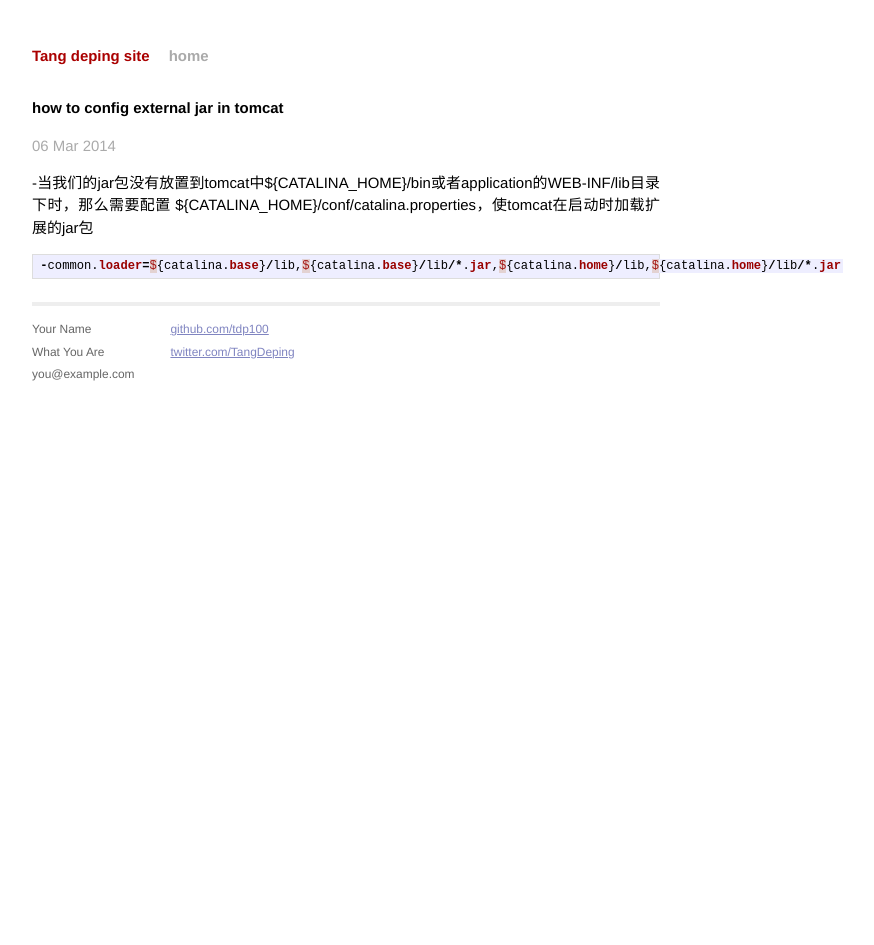
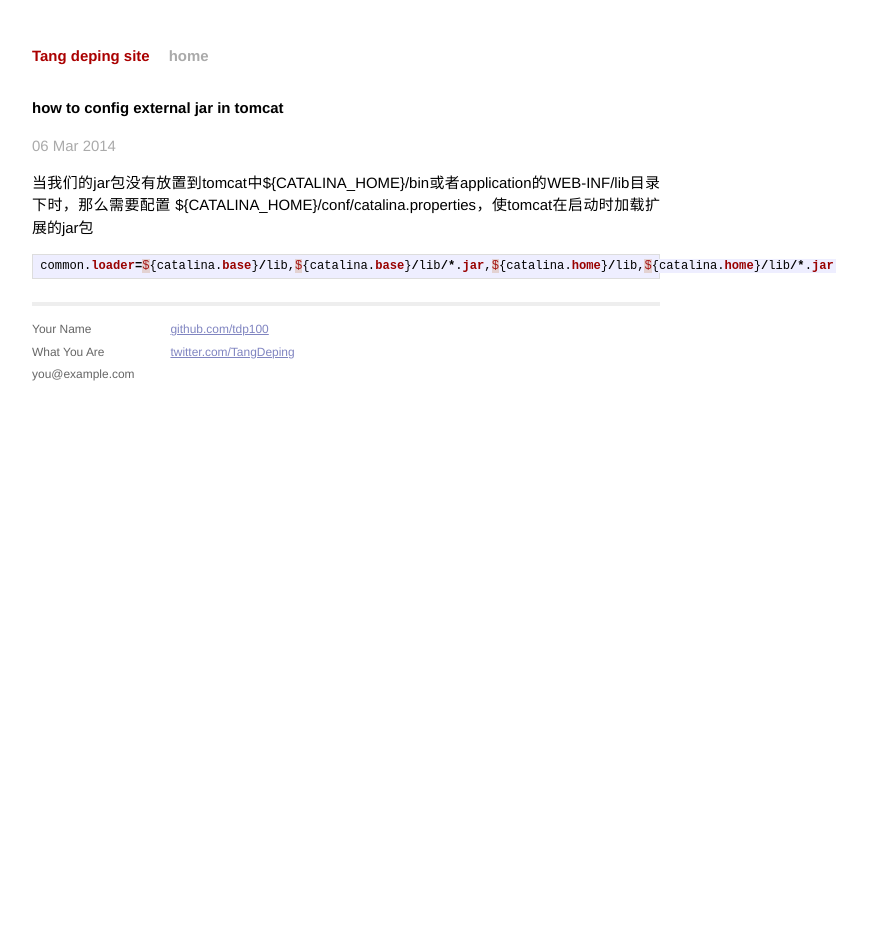
Before and after one commit to tdp100/tdp100.github.io, a Jekyll site: the page built from _posts/2014-03-06-how-to-config-external-jar-in-tomcat.markdown, in a window 1280 px wide. Shown: the whole page, without its empty margins (294-1168 px from the left). Built offline with Jekyll 4.4.1, drawn with Linux system fonts in a browser that asks for light colours; Markdown is read by kramdown in place of the engine named in the settings.

```diff
--- a/_posts/2014-03-06-how-to-config-external-jar-in-tomcat.markdown
+++ b/_posts/2014-03-06-how-to-config-external-jar-in-tomcat.markdown
@@ -5,8 +5,8 @@ date:   2014-03-06 14:30:40
 categories: jekyll update
 ---
 
--当我们的jar包没有放置到tomcat中${CATALINA_HOME}/bin或者application的WEB-INF/lib目录下时，那么需要配置 ${CATALINA_HOME}/conf/catalina.properties，使tomcat在启动时加载扩展的jar包
+当我们的jar包没有放置到tomcat中${CATALINA_HOME}/bin或者application的WEB-INF/lib目录下时，那么需要配置 ${CATALINA_HOME}/conf/catalina.properties，使tomcat在启动时加载扩展的jar包
 
 {% highlight ruby %}
--common.loader=${catalina.base}/lib,${catalina.base}/lib/*.jar,${catalina.home}/lib,${catalina.home}/lib/*.jar
+common.loader=${catalina.base}/lib,${catalina.base}/lib/*.jar,${catalina.home}/lib,${catalina.home}/lib/*.jar
 {% endhighlight %}
```
